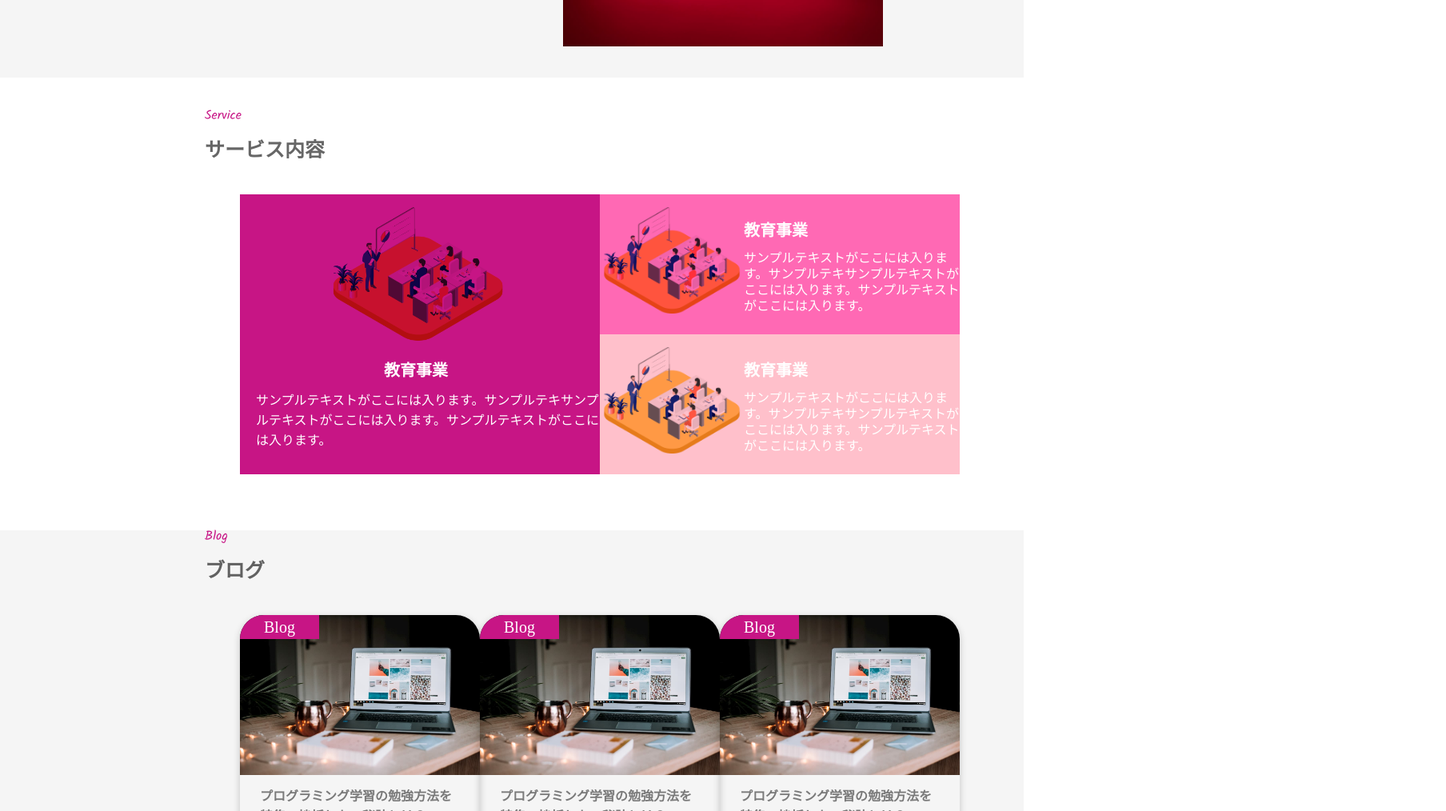
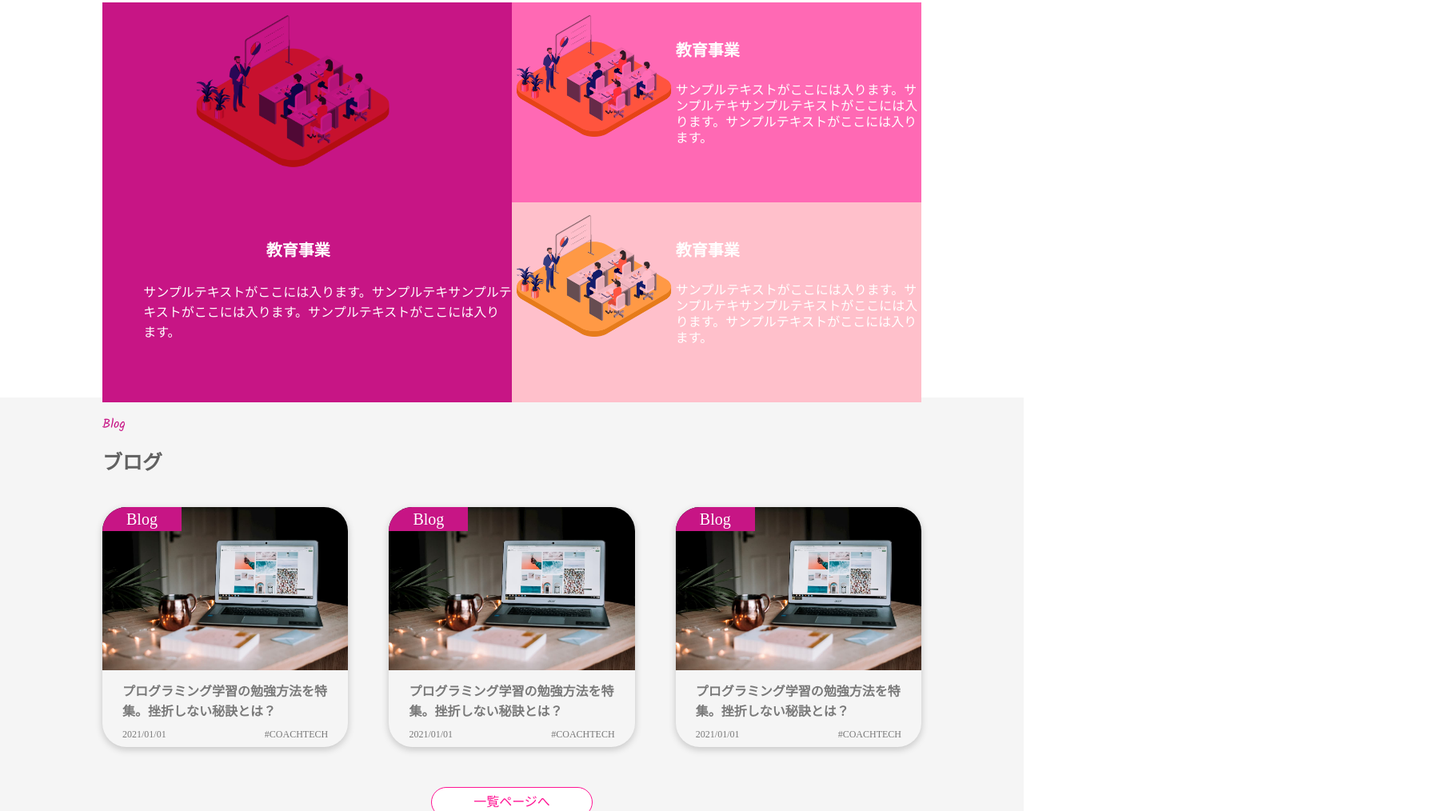
Before and after one commit to noihora/20230910_yosida_lp, a plain HTML site: page index.html in a window 1280 px wide. Shown: the part 1786-2800 px from the top of the page at 80% size, 1808 px wide, since content can reach past the window. Drawn offline with Linux system fonts and the light colour scheme; a web font is replaced by a local one.

Commit message:
修正.ver1

```diff
--- a/css/style.css
+++ b/css/style.css
@@ -64,10 +64,11 @@ a {
     position: absolute;
     margin: 0px  0px 0px 35%;
     z-index: 0;
+    width: 65%;
 }
 
 .list{
-    margin: 750px 0px 0px 15%;
+    margin: 50% 15% auto;
 }
 
 .list__text{
@@ -85,8 +86,6 @@ a {
 
 .news-list{
     list-style: none outside;
-    margin: -365px -370px;
-    padding: 370px  50% 0px 335px;
 }
 
 .news-list .item a{
@@ -137,16 +136,14 @@ a {
 }
 
 .description{
-    margin: 500px 0px 0px;
-    height: 440px;
-    width: 100%;
+    height: 450px;
     background-color:#F5F5F5
 }
 
 .description__text{
     color: #C71585;
     font-family: 'Kalam', cursive;
-    margin: 0px;
+    padding: 2% 0px 0px 0px;
     text-align:center
 }
 
@@ -157,6 +154,11 @@ a {
     font-weight: bolder;
     margin: 0px;
     text-align: center;
+}
+
+.description__about{
+    display: flex;
+    justify-content: center;
 }
 
 .description__detail{
@@ -176,9 +178,13 @@ a {
 }
 
 .description__img img{
-    margin: -190px 55% auto;
+    margin: auto;
     width: 400px;
     height: 300px;
+}
+
+.service{
+    height: 600px;
 }
 
 .service__text{
@@ -198,16 +204,16 @@ a {
 .service__content__one{
     position: relative;
     top: 20px;
-    left: 300px;
+    left: 10%;
     background:#C71585;
-    width: 450PX;
-    height: 350px;
+    width: 40%;
+    height: 500px;
 }
 
 .service__about__one {
     position:absolute;
-    top:60%;
-    left:180px;
+    top: 60%;
+    left: 40%;
     font-size: 20px;
     font-weight: bolder;
     color: #FFFFFF;
@@ -216,7 +222,7 @@ a {
 .service__work__one{
     position:absolute;
     top:70%;
-    left:20px;
+    left:10%;
     line-height: 25px;
     color: #FFFFFF;
 }
@@ -230,17 +236,17 @@ a {
 
 .service__content__two{
     position: relative;
-    top: -330px;
-    left: 750px;
+    top: -480px;
+    left: 50%;
     background:#FF69B4;
-    width: 450PX;
-    height: 175px;
+    width: 40%;
+    height: 250px;
 }
 
 .service__about__two {
     position:absolute;
     top:20%;
-    left:180px;
+    left:40%;
     font-size: 20px;
     font-weight: bolder;
     color: #FFFFFF;
@@ -249,7 +255,7 @@ a {
 .service__work__two{
     position:absolute;
     top:40%;
-    left:180px;
+    left:40%;
     line-height: 20px;
     color: #FFFFFF;
 }
@@ -263,17 +269,17 @@ a {
 
 .service__content__three{
     position: relative;
-    top: -330px;
-    left: 750px;
+    top: -480px;
+    left: 50%;
     background:#FFC0CB;
-    width: 450PX;
-    height: 175px;
+    width: 40%;
+    height: 250px;
 }
 
 .service__about__three {
     position:absolute;
     top:20%;
-    left:180px;
+    left:40%;
     font-size: 20px;
     font-weight: bolder;
     color: #FFFFFF;
@@ -282,7 +288,7 @@ a {
 .service__work__three{
     position:absolute;
     top:40%;
-    left:180px;
+    left:40%;
     line-height: 20px;
     color: #FFFFFF;
 }
@@ -296,15 +302,13 @@ a {
 
 .blog-class{
     background-color: #F5F5F5;
-    margin: -300px 0px;
-    width: auto;
     height: 550px;
 }
 
 .blog__text{
     color: #C71585;
     font-family: 'Kalam', cursive;
-    margin: 40px 20% auto;
+    padding: 2% 10%;
 }
 
 .blog__title{
@@ -312,16 +316,19 @@ a {
     line-height: 70px;
     font-size: 25px;
     font-weight: bolder;
-    margin: 0px 20% auto;
+    margin: -20PX 10% auto;
 }
 
 .blog__card {
-    width: 300px;
-    height: 300px;
-    margin: 20px 0px 0px 300px;
+    width: 30%;
+    margin: 20px 0px 0px 0px;
     box-shadow: 0px 3px 10px rgba(0, 0, 0, 0.2);
     border-radius:30px
   }
+
+.blog__card__img{
+    position: relative;
+}
 
   .blog__card__img img {
     width: 100%;
@@ -351,7 +358,7 @@ a {
     color: #fff;
     font-size: 20px;
     position: absolute;
-    left: 300px;
+    left: 0px;
     border-top-left-radius: 30px
   }
 
@@ -373,9 +380,8 @@ a {
   }
 
   .blog__card__two {
-    width: 300px;
-    height: 300px;
-    margin: 20px 0% auto;
+    width: 30%;
+    margin: 20px 0PX 0px 0px;
     box-shadow: 0px 3px 10px rgba(0, 0, 0, 0.2);
     border-radius:30px;
     position: relative;
@@ -431,9 +437,8 @@ a {
   }
 
   .blog__card__three {
-    width: 300px;
-    height: 300px;
-    margin: 20px 270px 0px 0px;
+    width: 30%;
+    margin: 20px 0px 0px 0px;
     box-shadow: 0px 3px 10px rgba(0, 0, 0, 0.2);
     border-radius:30px;
     position: relative;
@@ -491,6 +496,8 @@ a {
   .blog-flex{
     display: flex;
     justify-content: space-between;
+    width: 80%;
+    margin: auto;
   }
 
   .blog__btn {
@@ -506,8 +513,6 @@ a {
 }
 
 .content-overview{
-    margin: 370px 100px auto;
-    width: auto;
     height: 200px;
 }
 
@@ -596,10 +601,11 @@ table th {
 }
 
 .form-text{
-    margin: 40px 0px  0px 37%;
     font-size: 20px;
     font-weight: bold;
-    opacity: 0.6;;
+    opacity: 0.6;
+    margin: 40px auto;
+    text-align:center;
 }
 .form__line{
     color: #C71585;
@@ -609,7 +615,6 @@ table th {
 
 .btns-submit{
     display: inline-block;
-	margin: 30px 0px 0px 40%;
     text-align: center;
 	padding: 30px 30px;
 	color: #fff;
@@ -630,3 +635,8 @@ table th {
     text-align:center;
     opacity: 0.6;
 }
+
+.form__btns{
+    width: 300px;
+    margin: 20px auto;
+}
--- a/index.html
+++ b/index.html
@@ -88,14 +88,20 @@
     <div class="description">
         <p class="description__text">About</p>
         <h2 class="description__title">Technology&times;Coaching</h2>
+        <div class="description__about">
+            <div class="description__P">
                 <p class="description__detail">株式会社estraはデジタル化が遅れている教育業界に<br>
                     最新のテクノロジーを導入することによって教育の<br>
-        DXを実現します。</p>
+                    DXを実現します。
+                </p>
                 <p class="description__detail__two">独自のオペレーションとコーチングを融合した新しい<br>
                     教育の仕組みにより、一人ひとりに合わせた最適な教<br>
-        育を提供します。</p>
+                    育を提供します。
+                </p>
+            </div>
             <div class="description__img">
                 <img src="img/about.jpg">
+            </div>
         </div>
     </div>
     <div class="service">
@@ -127,7 +133,8 @@
         <p class="blog__text">Blog</p>
         <h2 class="blog__title">ブログ</h2>
         <div class="blog-flex">
-            <a href="index.html"><div class="blog__card">
+            <div class="blog__card">
+                <a href="index.html">
                 <div class="blog__card__img">
                     <img src="img/blog__first.jpg" />
                     <div class="blog__card__content-cat">Blog</div>
@@ -145,8 +152,10 @@
                         </p>
                     </div>
                 </div>
-            </div></a>
-            <a href="index.html"><div class="blog__card__two">
+                </a>
+            </div>
+            <div class="blog__card__two">
+                <a href="index.html">
                 <div class="blog__card__img__two">
                     <img src="img/blog__first.jpg" />
                     <div class="blog__card__content-cat__two">Blog</div>
@@ -163,9 +172,11 @@
                             #COACHTECH
                         </p>
                     </div>
+                    </a>
                 </div>
             </div></a>
-            <a href="index.html"><div class="blog__card__three">
+            <div class="blog__card__three">
+                <a href="index.html">
                     <div class="blog__card__img__three">
                         <img src="img/blog__first.jpg" />
                         <div class="blog__card__content-cat__three">
@@ -185,7 +196,8 @@
                         </p>
                     </div>
                 </div>
-            </div></a>
+                </a>
+            </div>
         </div>
         <a href="index.html"class="blog__btn">一覧ページへ</a>
     </div>
@@ -234,7 +246,9 @@
     <div class="form">
         <p class="form-text">株式会社estraへのお問い合わせはこちらから</p>
         <div class="form__line">|</div>
+        <div class="form__btns">
             <a href="index.html" class="btns-submit">&#x2709; お問い合わせ</a>
+        </div>
     </div>
     <footer class="footer">
         <small><p class="footer-text">Copyright&copy; estra,inc. All Rights Reserved.</p></small>
```
Lines whose indentation alone changed are shown as unchanged.
